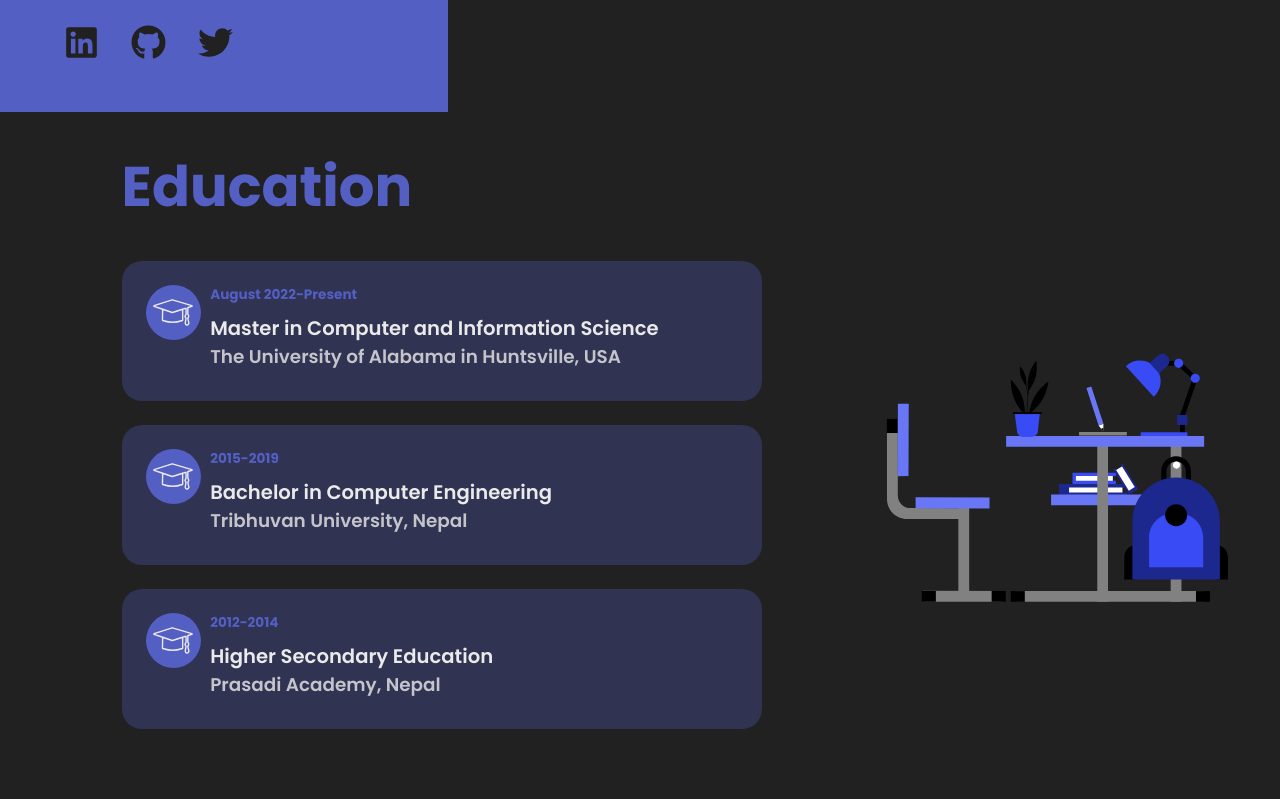
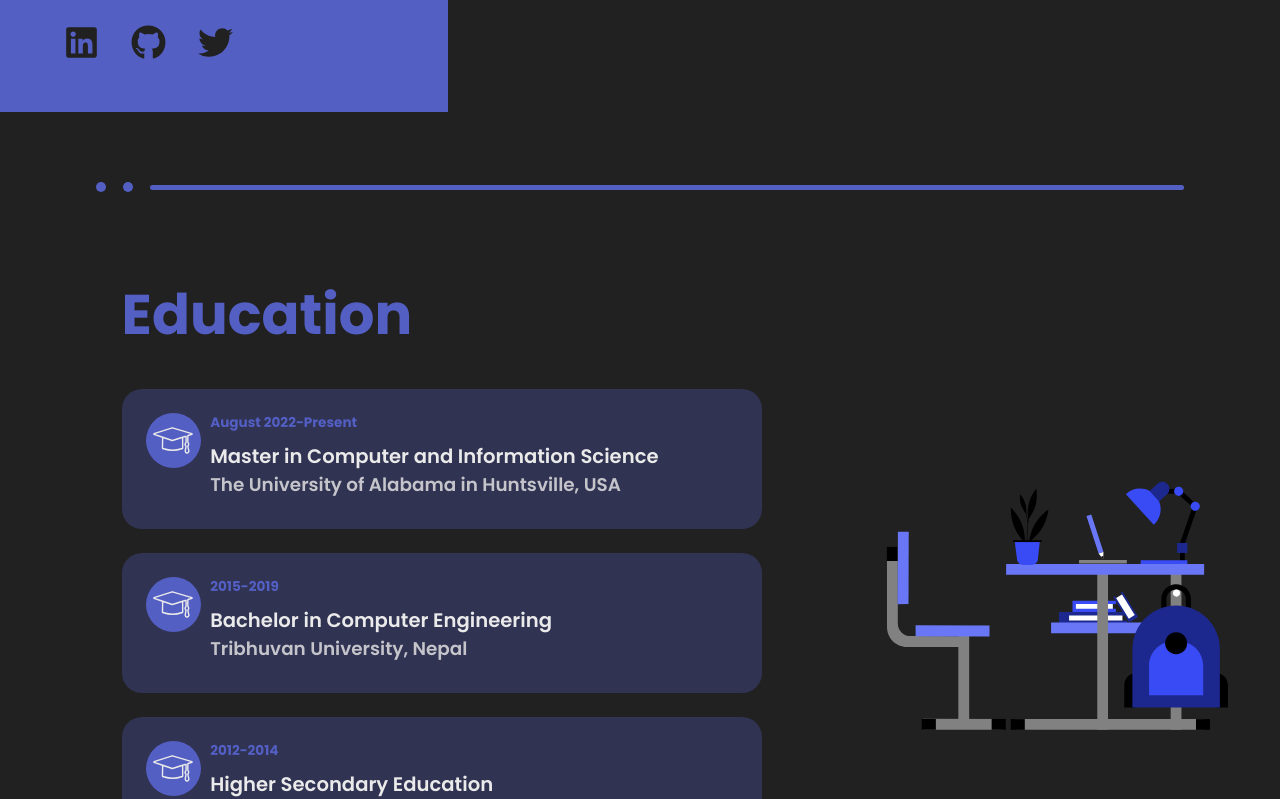
Before and after one commit to sanzog03/personalPortfolio, a React (Create React App) app: page / in a window 1280 px wide. Shown: the part 688-1487 px from the top of the page. Built offline with nearby package versions, Linux system fonts and the light colour scheme; a web font is replaced by a local one.

Commit message:
removed who am i section. added line seperating first page and education.

```diff
--- a/src/components/Education/Education.css
+++ b/src/components/Education/Education.css
@@ -1,14 +1,40 @@
 .education {
     min-height: 100vh;
+    position: relative;
+}
+
+.education .line-styling{
+    position: absolute;
+    top: 50px;
+    left: 50%;
+    transform: translateX(-50%);
+    height: 50px;
+    width: 85%;
+    display: flex;
+    align-items: center;
+    justify-content: space-between;
+}
+
+.education .line-styling .style-circle{
+    width: 10px;
+    height: 10px;
+    border-radius: 50%;
+}
+
+.education .line-styling .style-line{
+    width: 95%;
+    height: 5px;
+    border-radius: 10px;
 }
 
 .education-body {
+    color: hsla(117, 56%, 49%, 0.702);
     display: flex;
     flex-direction: row;
     align-items: center;
-    justify-content: center;
-    width: 100%;
-    color: hsla(117, 56%, 49%, 0.702);
+    justify-content: space-around;
+    padding-top: 8rem;
+    height: fit-content;
 }
 
 .education-description {
--- a/src/components/Education/Education.js
+++ b/src/components/Education/Education.js
@@ -12,7 +12,13 @@ function Education() {
     const { theme } = useContext(ThemeContext);
     return (
         <div className="education" id="resume" style={{backgroundColor: theme.secondary}}>
-
+            {/* <div className="about" id="about" style={{backgroundColor: theme.secondary}}> */}
+                <div className="line-styling">
+                <div className="style-circle" style={{backgroundColor: theme.primary}}></div>
+                <div className="style-circle" style={{backgroundColor: theme.primary}}></div>
+                <div className="style-line" style={{backgroundColor: theme.primary}}></div>
+                {/* </div> */}
+            </div>
             <div className="education-body">
                 <div className="education-description">
                 <h1 style={{color:theme.primary}}>Education</h1>
```
